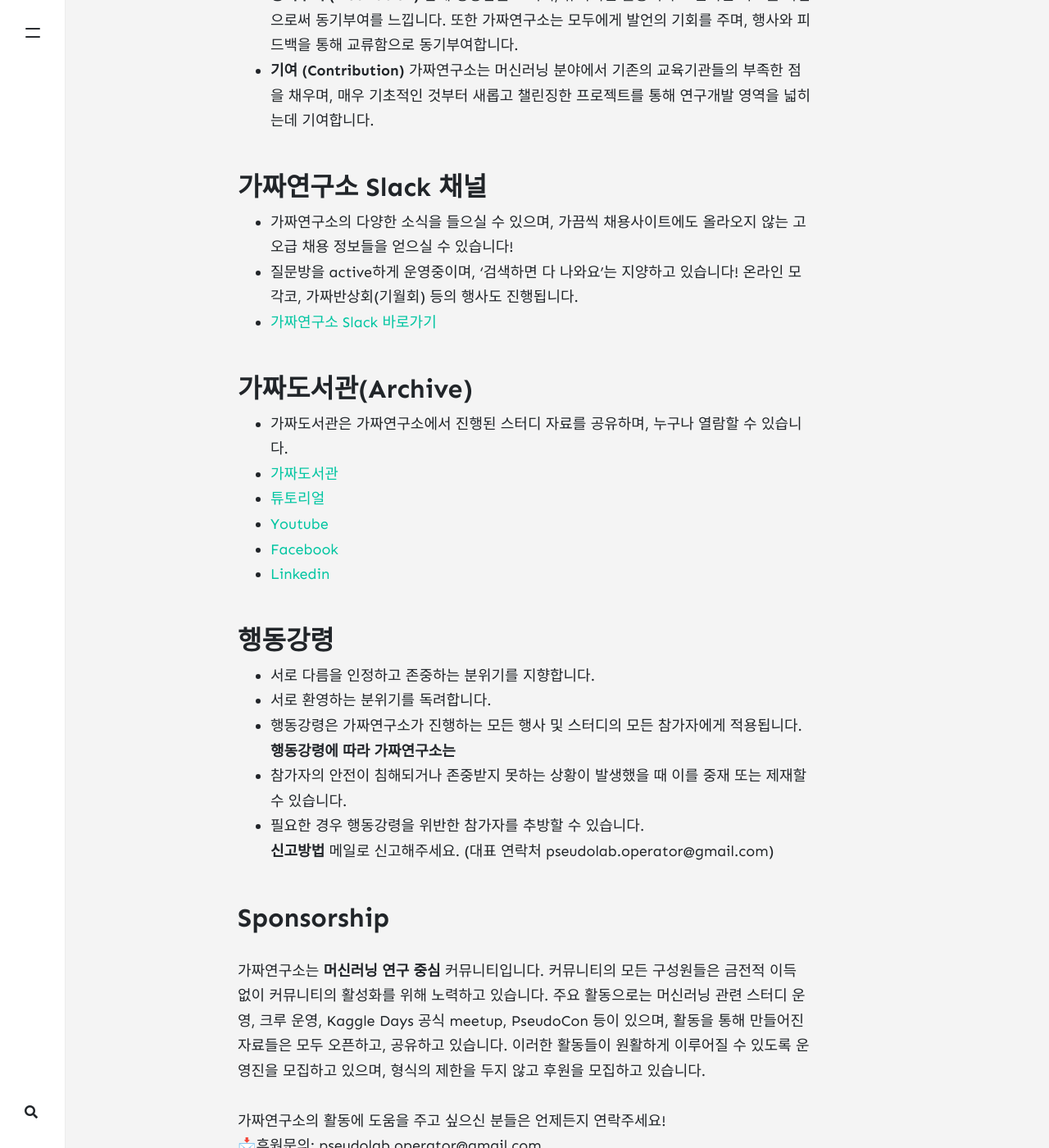
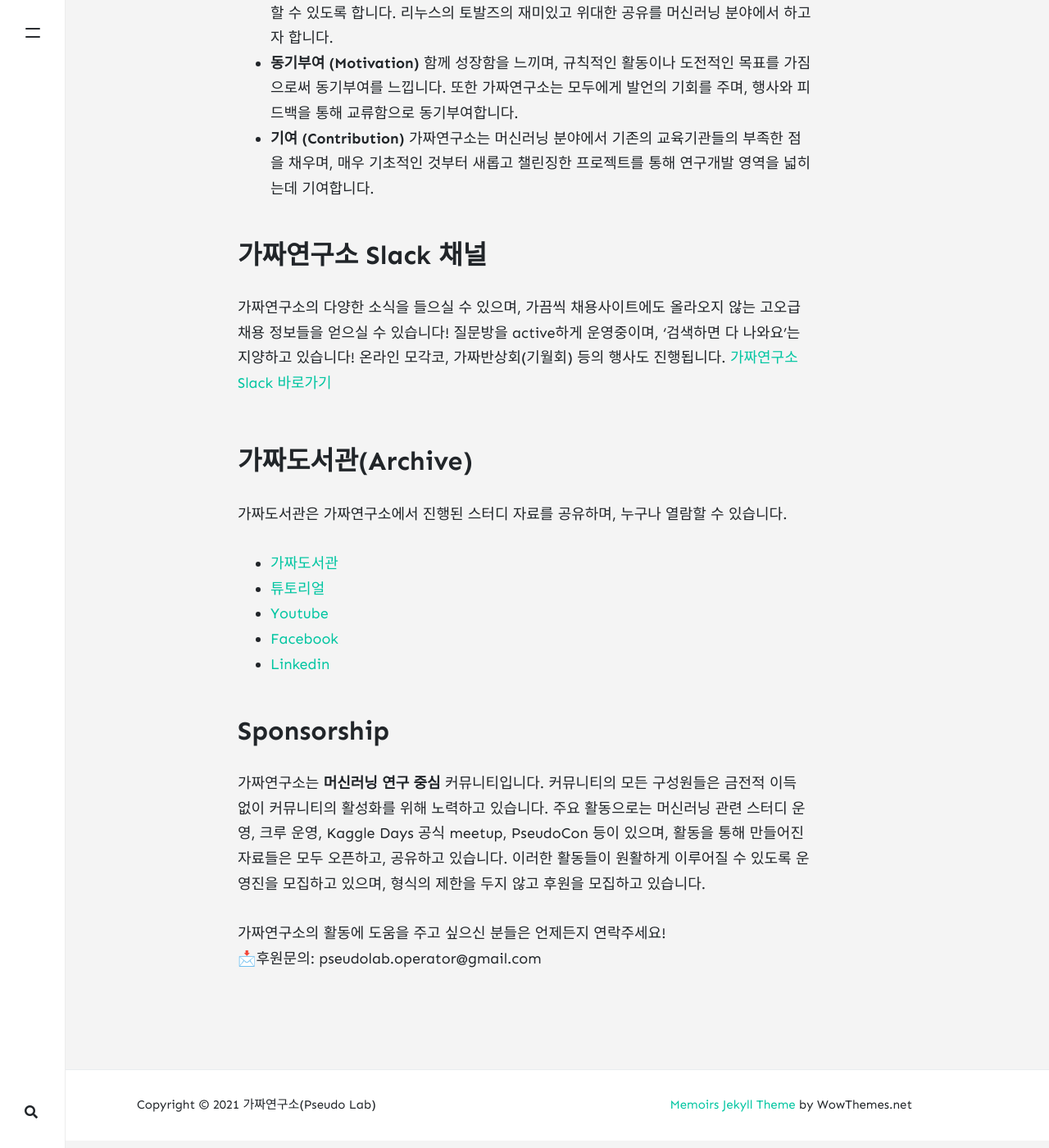
Before and after one commit to pseudolab/pseudolab.github.io, a Jekyll site: the page built from _pages/about.md, in a window 1280 px wide and 1400 px high, scrolled down 983 px. Shown: the whole window at 82% size. Built offline with Jekyll 4.4.1, drawn with Linux system fonts in a browser that asks for light colours; nearby versions of some CDN libraries; comment, search, counter and statistics services are not loaded; some of the changed text lies outside the part shown.

Commit message:
change about file

```diff
--- a/_pages/about.md
+++ b/_pages/about.md
@@ -26,14 +27,12 @@ comments: False
 
 
 ## 가짜연구소 Slack 채널
-- 가짜연구소의 다양한 소식을 들으실 수 있으며, 가끔씩 채용사이트에도 올라오지 않는 고오급 채용 정보들을 얻으실 수 있습니다!
-- 질문방을 active하게 운영중이며, '검색하면 다 나와요'는 지양하고 있습니다! 온라인 모각코, 가짜반상회(기월회) 등의 행사도 진행됩니다.
-- [가짜연구소 Slack 바로가기](https://join.slack.com/t/pseudolab/shared_invite/zt-t8aqyun4-_a5Mc8GMMbsiMbb~7M~Y6A)
+가짜연구소의 다양한 소식을 들으실 수 있으며, 가끔씩 채용사이트에도 올라오지 않는 고오급 채용 정보들을 얻으실 수 있습니다! 질문방을 active하게 운영중이며, '검색하면 다 나와요'는 지양하고 있습니다! 온라인 모각코, 가짜반상회(기월회) 등의 행사도 진행됩니다. [가짜연구소 Slack 바로가기](https://join.slack.com/t/pseudolab/shared_invite/zt-t8aqyun4-_a5Mc8GMMbsiMbb~7M~Y6A)
 <br/>
 
 
 ## 가짜도서관(Archive)
-- 가짜도서관은 가짜연구소에서 진행된 스터디 자료를 공유하며, 누구나 열람할 수 있습니다.
+가짜도서관은 가짜연구소에서 진행된 스터디 자료를 공유하며, 누구나 열람할 수 있습니다.
 - [가짜도서관](https://www.notion.so/Archive-5bc7ea712dca4ad0857fe1e1d40a7a08)
 - [튜토리얼](https://pseudo-lab.github.io/Tutorial-Book/)
 - [Youtube](https://www.youtube.com/channel/UCLxNgQ_Ir6Cuod9mkBBiPEw)
@@ -42,17 +41,6 @@ comments: False
 <br/>
 
 
-## 행동강령
-- 서로 다름을 인정하고 존중하는 분위기를 지향합니다.
-- 서로 환영하는 분위기를 독려합니다.
-- 행동강령은 가짜연구소가 진행하는 모든 행사 및 스터디의 모든 참가자에게 적용됩니다.
-**행동강령에 따라 가짜연구소는**
-- 참가자의 안전이 침해되거나 존중받지 못하는 상황이 발생했을 때 이를 중재 또는 제재할 수 있습니다.
-- 필요한 경우 행동강령을 위반한 참가자를 추방할 수 있습니다.
-**신고방법** 메일로 신고해주세요. (대표 연락처 pseudolab.operator@gmail.com)
-<br/>
-
-
 ## Sponsorship
 가짜연구소는 **머신러닝 연구 중심** 커뮤니티입니다. 커뮤니티의 모든 구성원들은 금전적 이득 없이 커뮤니티의 활성화를 위해 노력하고 있습니다. 주요 활동으로는 머신러닝 관련 스터디 운영, 크루 운영, Kaggle Days 공식 meetup, PseudoCon 등이 있으며, 활동을 통해 만들어진 자료들은 모두 오픈하고, 공유하고 있습니다. 이러한 활동들이 원활하게 이루어질 수 있도록 운영진을 모집하고 있으며, 형식의 제한을 두지 않고 후원을 모집하고 있습니다.
 
```
Also changed, not shown: other parts of _pages/about.md (+1 -0 lines).
